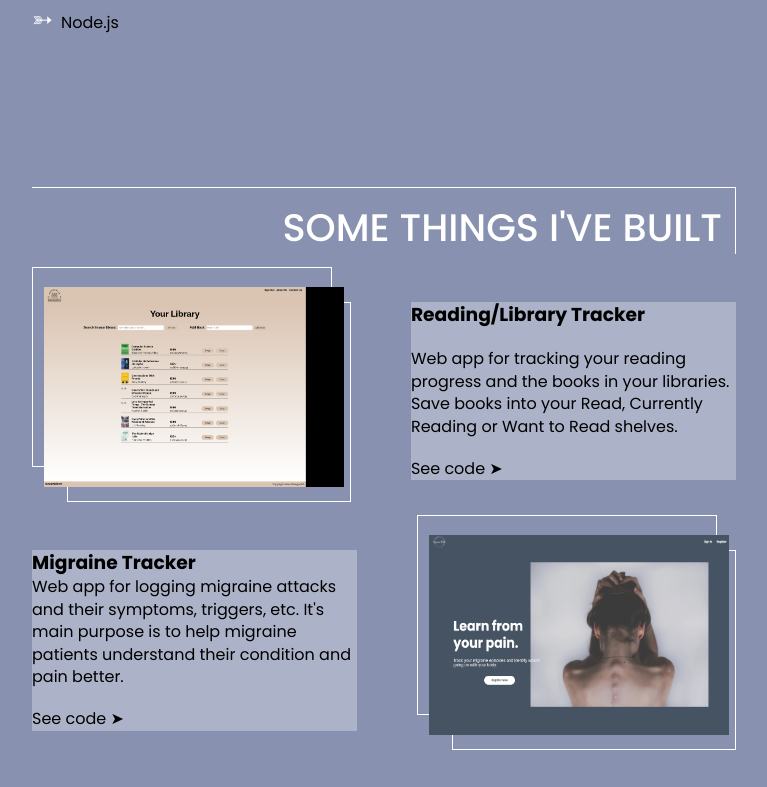
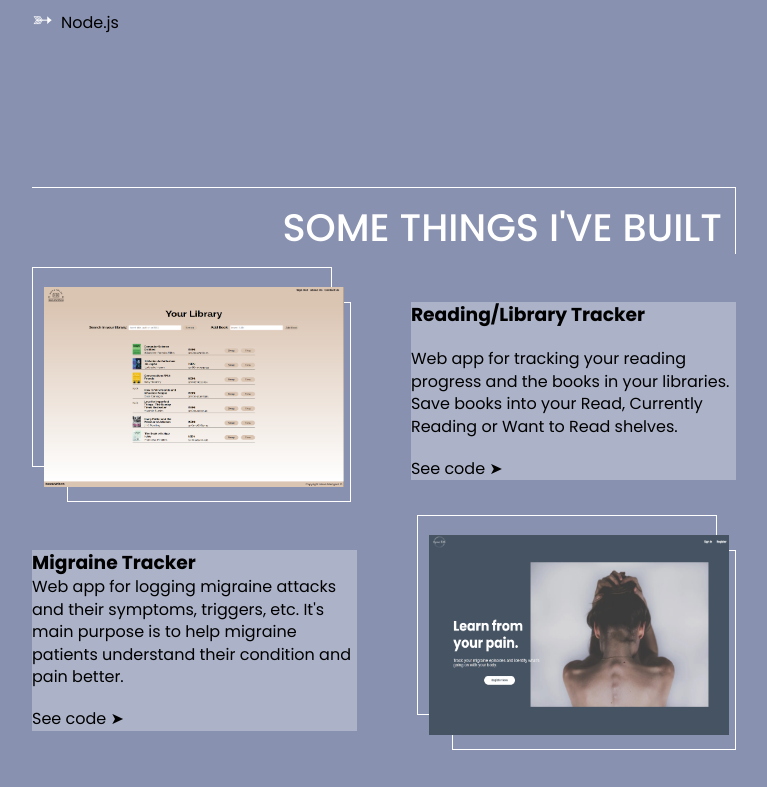
Before and after one commit to alexamaingard/merlina, a React (Create React App) app: page / in a window 1280 px wide. Shown: the part 1507-2294 px from the top of the page, without its empty margins (256-1023 px from the left). Built offline with nearby package versions, Linux system fonts and the light colour scheme.

Commit message:
modify siize book image portfolio

```diff
--- a/src/styles/portfolio.css
+++ b/src/styles/portfolio.css
@@ -100,6 +100,10 @@
     gap: var(--inner-page-gap);
 }
 
+#book-witch {
+    width: 300px;
+}
+
 /* .project-info p {
     width: 55ch;
 } */
```
